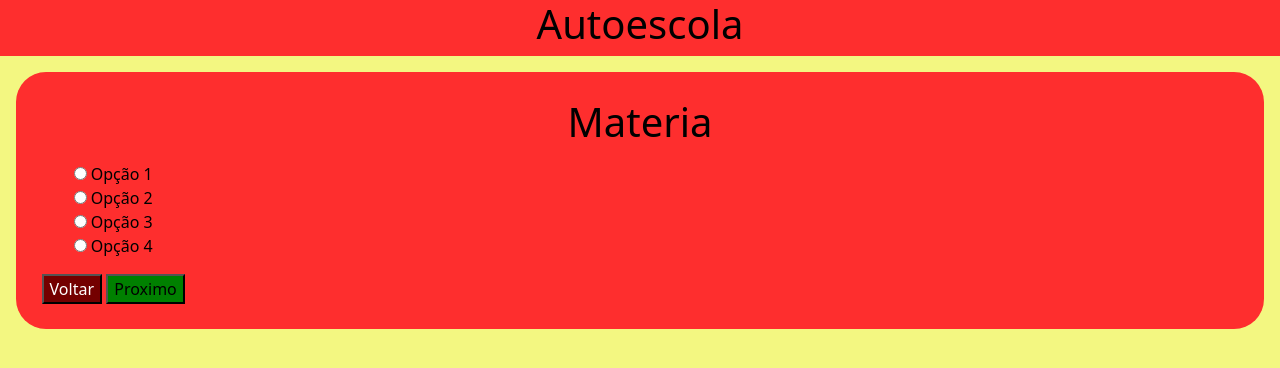
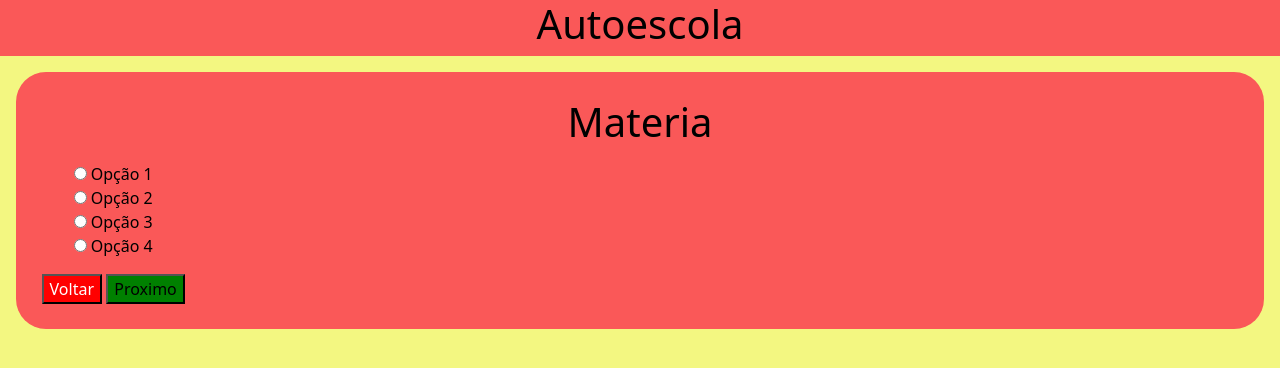
Before and after one commit to LuzNegra/Autoescola-mvp, a plain HTML site: page index.html in a window 1280 px wide. Drawn offline with nearby package versions, Linux system fonts and the light colour scheme; no server answers.

Commit message:
Mudança de cor

```diff
--- a/index.css
+++ b/index.css
@@ -2,7 +2,7 @@ body{
     background-color: #F3F781 !important;
 }
 header{
-    background-color: #FE2E2E;
+    background-color: #FA5858;
     color: black;
 }
 .Text_Materia{
@@ -12,7 +12,7 @@ header{
 .Perguntas{
     margin: 1rem;
     border-radius: 30px;
-    background-color: #FE2E2E;
+    background-color: #FA5858;
     padding: 2%;
 }
 .Perguntas .text_justify{
@@ -28,7 +28,7 @@ header{
     color: black;
 }
 .back{
-    background-color: rgb(116, 0, 0);
+    background-color: red;
     color: white;
 }
 .next{
```
